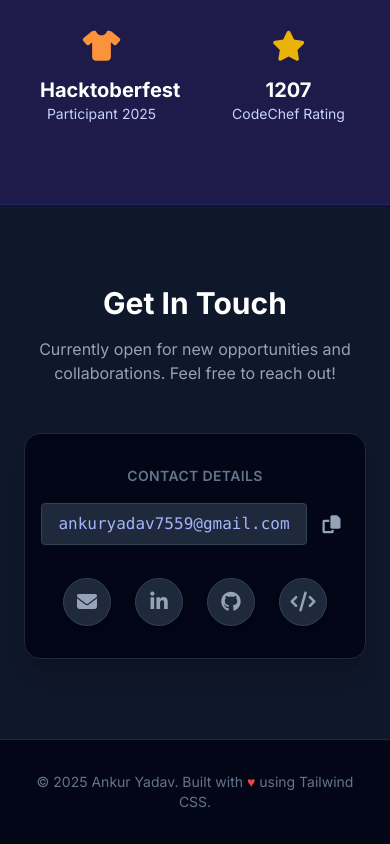
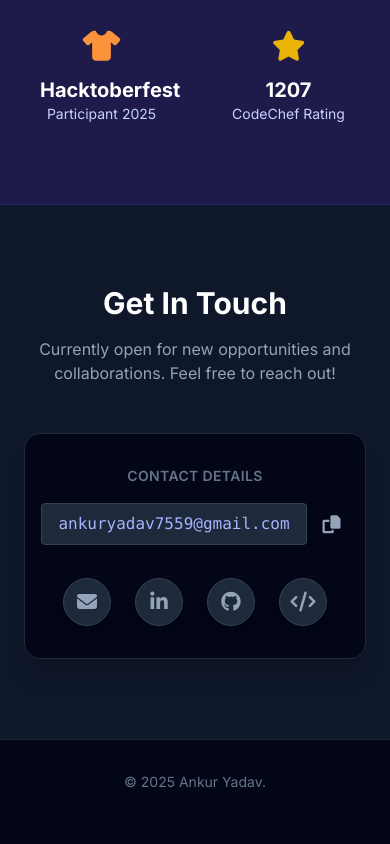
Before and after one commit to Ankur071/Portfolio-UI, a plain HTML site: page index.html in a window 390 px wide. Shown: the part 4500-5344 px from the top of the page. Drawn offline with nearby package versions, Linux system fonts and the light colour scheme.

```diff
--- a/index.html
+++ b/index.html
@@ -413,7 +413,7 @@
     <footer class="py-8 bg-dark border-t border-slate-800">
         <div class="max-w-6xl mx-auto px-6 lg:px-8 text-center">
             <p class="text-slate-500 text-sm">
-                &copy; 2025 Ankur Yadav. Built with <span class="text-red-500">♥</span> using Tailwind CSS.
+                &copy; 2025 Ankur Yadav.
             </p>
         </div>
     </footer>
```
